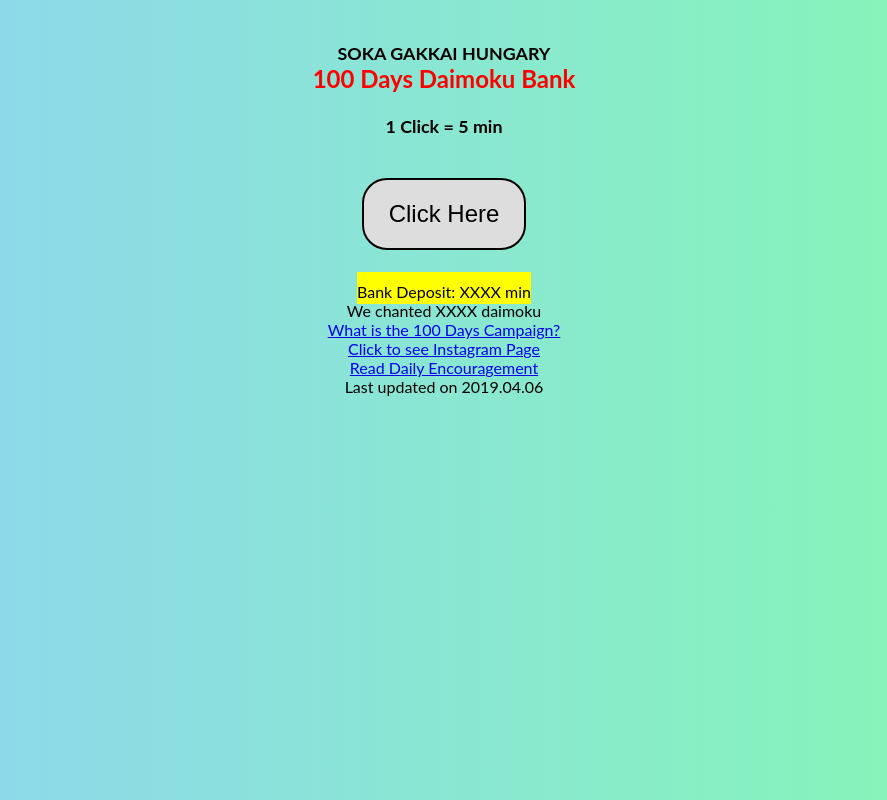
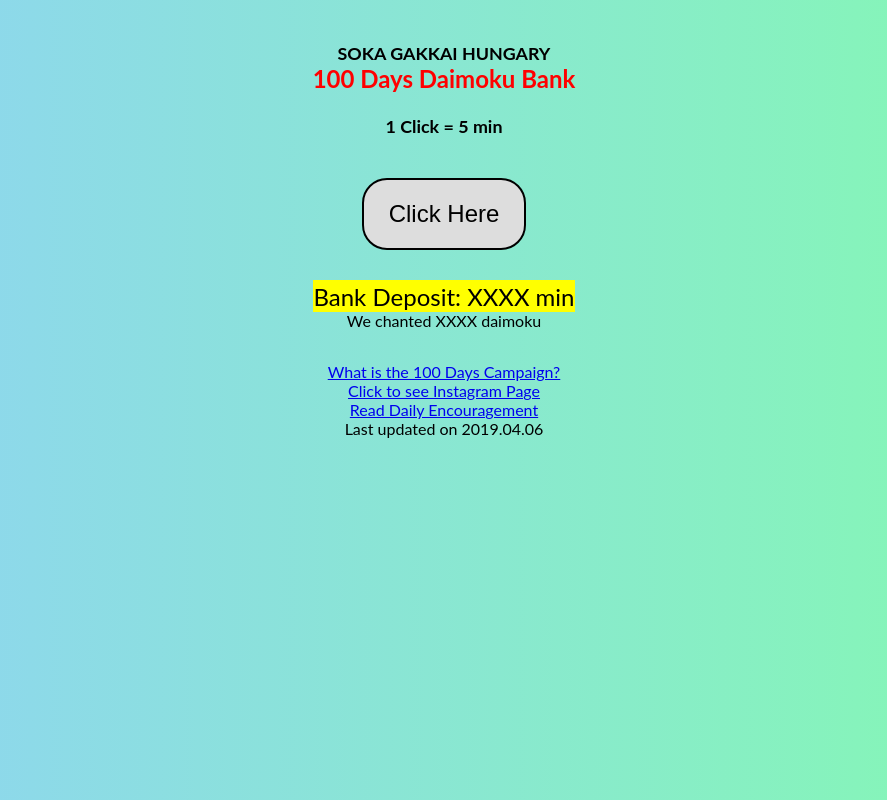
Before and after one commit to sgihungary/daimoku, a plain HTML site: page home.html in a window 1280 px wide. Shown: the whole page, without its empty margins (196-1083 px from the left). Drawn offline with Linux system fonts and the light colour scheme.

Commit message:
Update home.html

```diff
--- a/home.html
+++ b/home.html
@@ -22,8 +22,8 @@
 	  	 <span style='color: black'>1 Click = 5 min</span></h4>
 		 <button id="clickme">Click Here</button></br></br>
 
-		 <span style="background-color: #FFFF00"><font size ="3">Bank Deposit: XXXX min</font></span></br>
-		 <span style='color: black'><font size ="3">We chanted XXXX daimoku</font></span>
+		 <span style="background-color: #FFFF00"><font size ="5">Bank Deposit: XXXX min</font></span></br>
+		 <span style='color: black'><font size ="3">We chanted XXXX daimoku</font></span></br></br>
 	 </h6>
 
 
```
